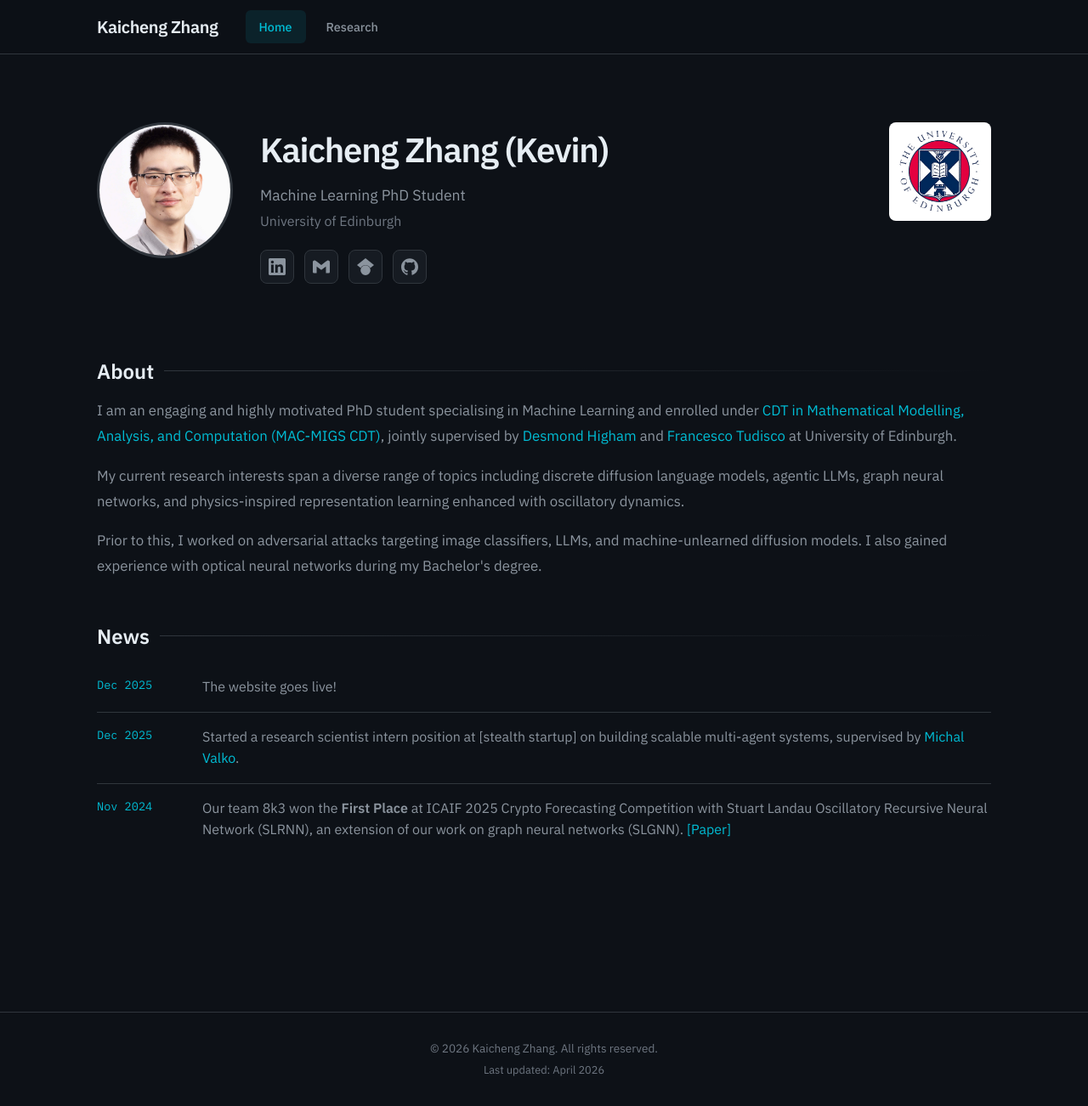
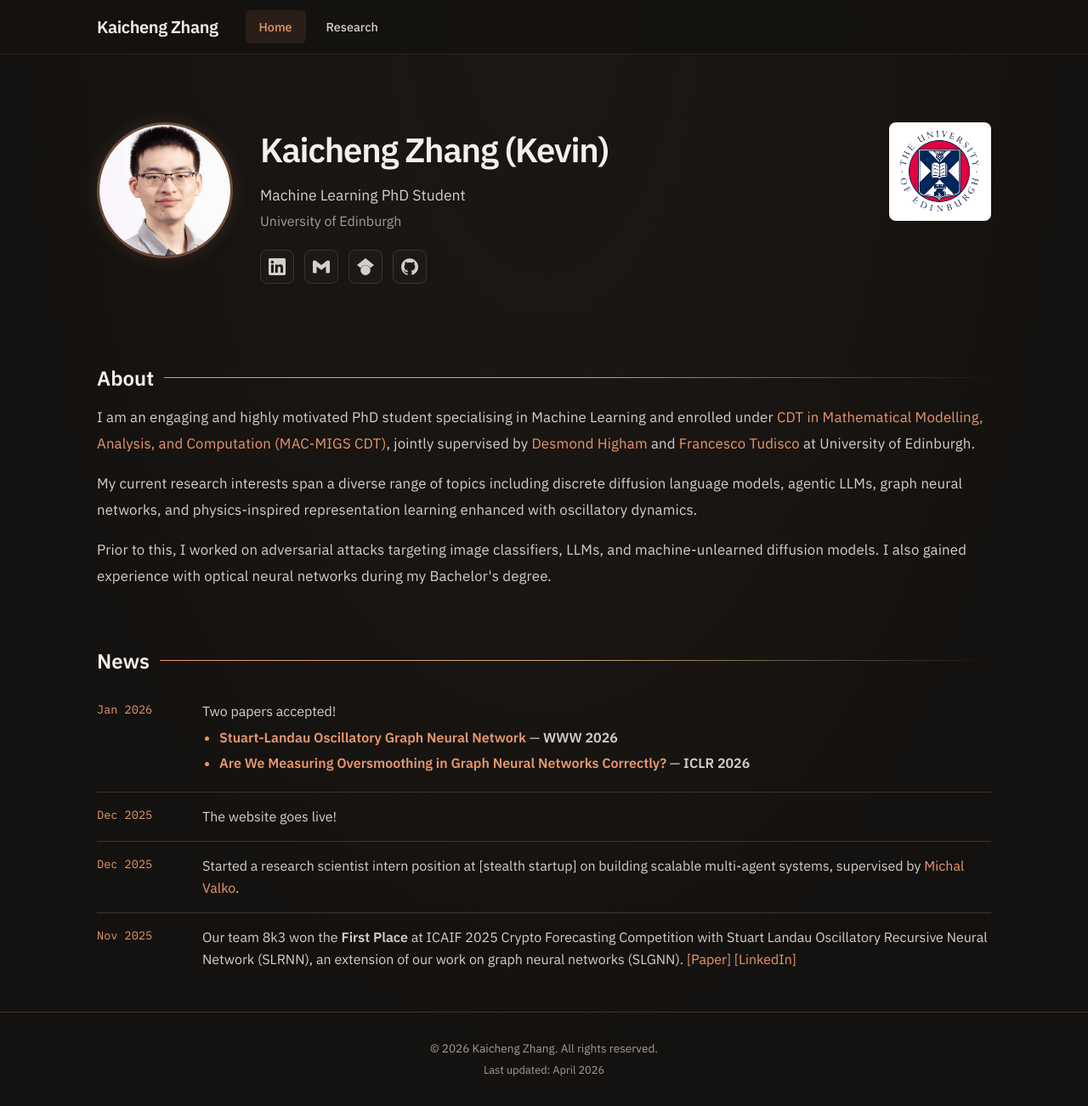
Before and after one commit to kevvzhang/kevvzhang.github.io, a Jekyll site: the page built from index.html, in a window 1280 px wide and 1302 px high. Shown: the whole window at 85% size. Built offline with Jekyll 4.4.1, drawn with Linux system fonts in a browser that asks for light colours.

Commit message:
March'26 update

```diff
--- a/Gemfile
+++ b/Gemfile
@@ -2,6 +2,7 @@ source "https://rubygems.org"
 
 gem "jekyll", "~> 4.3"
 gem "webrick", "~> 1.8"
+gem "logger"
 
 group :jekyll_plugins do
   gem "jekyll-sass-converter", "~> 3.0"
--- a/_data/news.yml
+++ b/_data/news.yml
@@ -1,5 +1,12 @@
 # News and updates - add new entries at the top
 # Format: date (Month Year) and text description
+
+- date: "Jan 2026"
+  text: 'Two papers accepted!
+    <ul>
+      <li><a href="https://arxiv.org/abs/2511.08094" target="_blank"><strong>Stuart-Landau Oscillatory Graph Neural Network</strong></a> — <strong>WWW 2026</strong></li>
+      <li><a href="https://arxiv.org/abs/2502.04591" target="_blank"><strong>Are We Measuring Oversmoothing in Graph Neural Networks Correctly?</strong></a> — <strong>ICLR 2026</strong></li>
+    </ul>'
 
 - date: "Dec 2025"
   text: "The website goes live!"
@@ -7,5 +14,5 @@
 - date: "Dec 2025"
   text: 'Started a research scientist intern position at [stealth startup] on building scalable multi-agent systems, supervised by <a href="https://misovalko.github.io/index.html" target="_blank">Michal Valko</a>.'
 
-- date: "Nov 2024"
-  text: 'Our team 8k3 won the <strong>First Place</strong> at ICAIF 2025 Crypto Forecasting Competition with Stuart Landau Oscillatory Recursive Neural Network (SLRNN), an extension of our work on graph neural networks (SLGNN). <a href="https://arxiv.org/pdf/2511.08094" target="_blank">[Paper]</a>'
+- date: "Nov 2025"
+  text: 'Our team 8k3 won the <strong>First Place</strong> at ICAIF 2025 Crypto Forecasting Competition with Stuart Landau Oscillatory Recursive Neural Network (SLRNN), an extension of our work on graph neural networks (SLGNN). <a href="https://arxiv.org/pdf/2511.08094" target="_blank">[Paper]</a> <a href="https://www.linkedin.com/posts/hao-ni-19136117_registration-activity-7392976525249265664-pdHR?utm_source=share&utm_medium=member_desktop&rcm=ACoAADX-m-wB_cM8ykKQeIpLzy7DtJBXA9KMihw" target="_blank">[LinkedIn]</a>'
--- a/_data/publications.yml
+++ b/_data/publications.yml
@@ -3,11 +3,13 @@
 
 - title: "Stuart-Landau Oscillatory Graph Neural Network"
   authors: "K Zhang, DN Reynolds, P Deidda, F Tudisco"
-  venue: "arXiv preprint arXiv:2511.08094, 2025"
-  year: 2025
+  venue: "WWW 2026"
+  year: 2026
   links:
     - label: "arXiv"
       url: "https://arxiv.org/abs/2511.08094"
+    - label: "Code"
+      url: "https://github.com/kevvzhang/StuartLandauGNN"
 
 - title: "Rethinking the Vulnerability of Concept Erasure and a New Method"
   authors: "AD Richardson*, K Zhang*, L Beerens, D Chen"
@@ -17,10 +19,10 @@
     - label: "arXiv"
       url: "https://arxiv.org/abs/2502.17537v3"
 
-- title: "Rethinking Oversmoothing in Graph Neural Networks: A Rank-Based Perspective"
+- title: "Are We Measuring Oversmoothing in Graph Neural Networks Correctly?"
   authors: "K Zhang*, P Deidda*, D Higham, F Tudisco"
-  venue: "arXiv preprint arXiv:2502.04591, 2025"
-  year: 2025
+  venue: "ICLR 2026"
+  year: 2026
   links:
     - label: "arXiv"
       url: "https://arxiv.org/abs/2502.04591"
--- a/assets/css/main.scss
+++ b/assets/css/main.scss
@@ -5,15 +5,16 @@
 // ============================================
 // Variables
 // ============================================
-$color-bg: #0d1117;
-$color-bg-secondary: #161b22;
-$color-bg-tertiary: #21262d;
-$color-text: #e6edf3;
-$color-text-secondary: #8b949e;
-$color-text-muted: #6e7681;
-$color-accent: #00bcd4;
-$color-accent-hover: #00e5ff;
-$color-border: #30363d;
+$color-bg: #141210;
+$color-bg-secondary: #1c1917;
+$color-bg-tertiary: #292524;
+$color-text: #f5f0eb;
+$color-text-secondary: #d6cfc7;
+$color-text-muted: #a39e93;
+$color-accent: #e8976c;
+$color-accent-hover: #f0b090;
+$color-border: #3d3632;
+$color-accent-secondary: #c9a87c;
 
 $font-body: 'IBM Plex Sans', -apple-system, BlinkMacSystemFont, sans-serif;
 $font-mono: 'IBM Plex Mono', 'Fira Code', monospace;
@@ -40,6 +41,7 @@ body {
   line-height: 1.6;
   color: $color-text;
   background-color: $color-bg;
+  background-image: radial-gradient(ellipse at 50% 0%, rgba($color-accent, 0.04) 0%, transparent 70%);
   min-height: 100vh;
   display: flex;
   flex-direction: column;
@@ -85,7 +87,7 @@ img {
   height: $nav-height;
   background: rgba($color-bg, 0.85);
   backdrop-filter: blur(12px);
-  border-bottom: 1px solid $color-border;
+  border-bottom: 1px solid rgba($color-accent, 0.12);
   z-index: 1000;
 }
 
@@ -179,7 +181,8 @@ img {
   border-radius: 50%;
   overflow: hidden;
   flex-shrink: 0;
-  border: 3px solid $color-border;
+  border: 3px solid rgba($color-accent, 0.4);
+  box-shadow: 0 0 20px rgba($color-accent, 0.15);
   background: $color-bg-secondary;
 
   img, svg {
@@ -253,6 +256,7 @@ img {
     color: $color-accent;
     border-color: $color-accent;
     transform: translateY(-2px);
+    box-shadow: 0 4px 12px rgba($color-accent, 0.2);
   }
 
   svg {
@@ -266,7 +270,7 @@ img {
 // Sections
 // ============================================
 .section {
-  padding: 24px 0;
+  padding: 32px 0;
 }
 
 .section-title {
@@ -282,7 +286,7 @@ img {
     content: '';
     flex: 1;
     height: 1px;
-    background: linear-gradient(to right, $color-border, transparent);
+    background: linear-gradient(to right, $color-accent, $color-accent-secondary, transparent);
   }
 }
 
@@ -291,7 +295,8 @@ img {
 // ============================================
 .about-content {
   font-size: 1.05rem;
-  line-height: 1.8;
+  line-height: 1.85;
+  letter-spacing: 0.01em;
   color: $color-text-secondary;
 
   p {
@@ -332,6 +337,20 @@ img {
 .news-text {
   color: $color-text-secondary;
   line-height: 1.6;
+
+  ul {
+    margin-top: 6px;
+    padding-left: 20px;
+    list-style: disc;
+
+    li {
+      margin-bottom: 4px;
+
+      &::marker {
+        color: $color-accent;
+      }
+    }
+  }
 }
 
 // ============================================
@@ -365,6 +384,7 @@ img {
     &:hover {
       border-color: $color-accent;
       color: $color-accent;
+      box-shadow: 0 2px 12px rgba($color-accent, 0.1);
     }
   }
 }
@@ -389,6 +409,12 @@ img {
   background: $color-bg-secondary;
   border: 1px solid $color-border;
   border-radius: 12px;
+  transition: all 0.2s ease;
+
+  &:hover {
+    border-color: rgba($color-accent, 0.3);
+    box-shadow: 0 4px 16px rgba($color-accent, 0.08);
+  }
 
   h3 {
     font-size: 1.15rem;
@@ -453,6 +479,7 @@ img {
 
     &:hover {
       background: rgba($color-accent, 0.15);
+      box-shadow: 0 1px 4px rgba($color-accent, 0.1);
     }
   }
 }
```
Also changed, not shown: Gemfile.lock.
